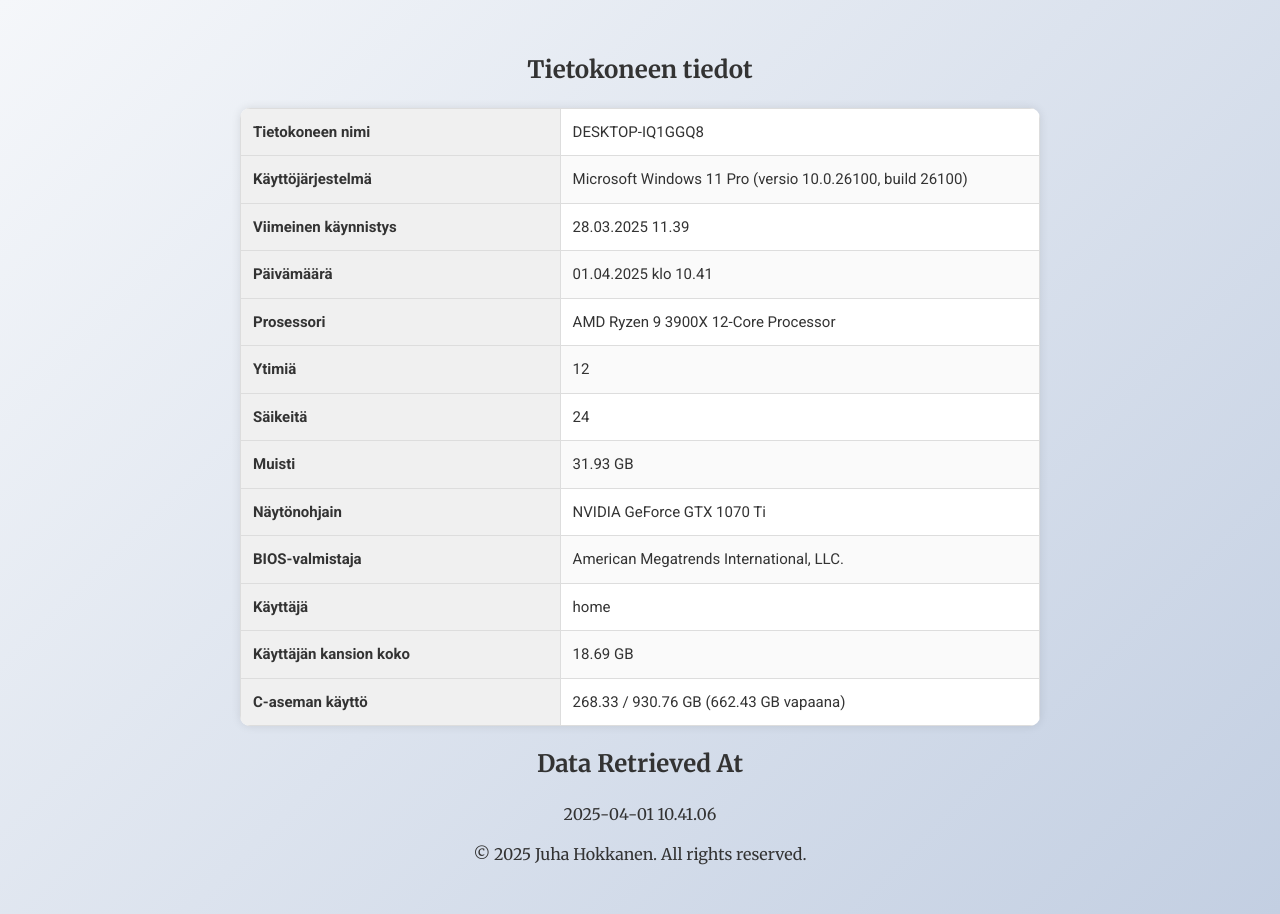
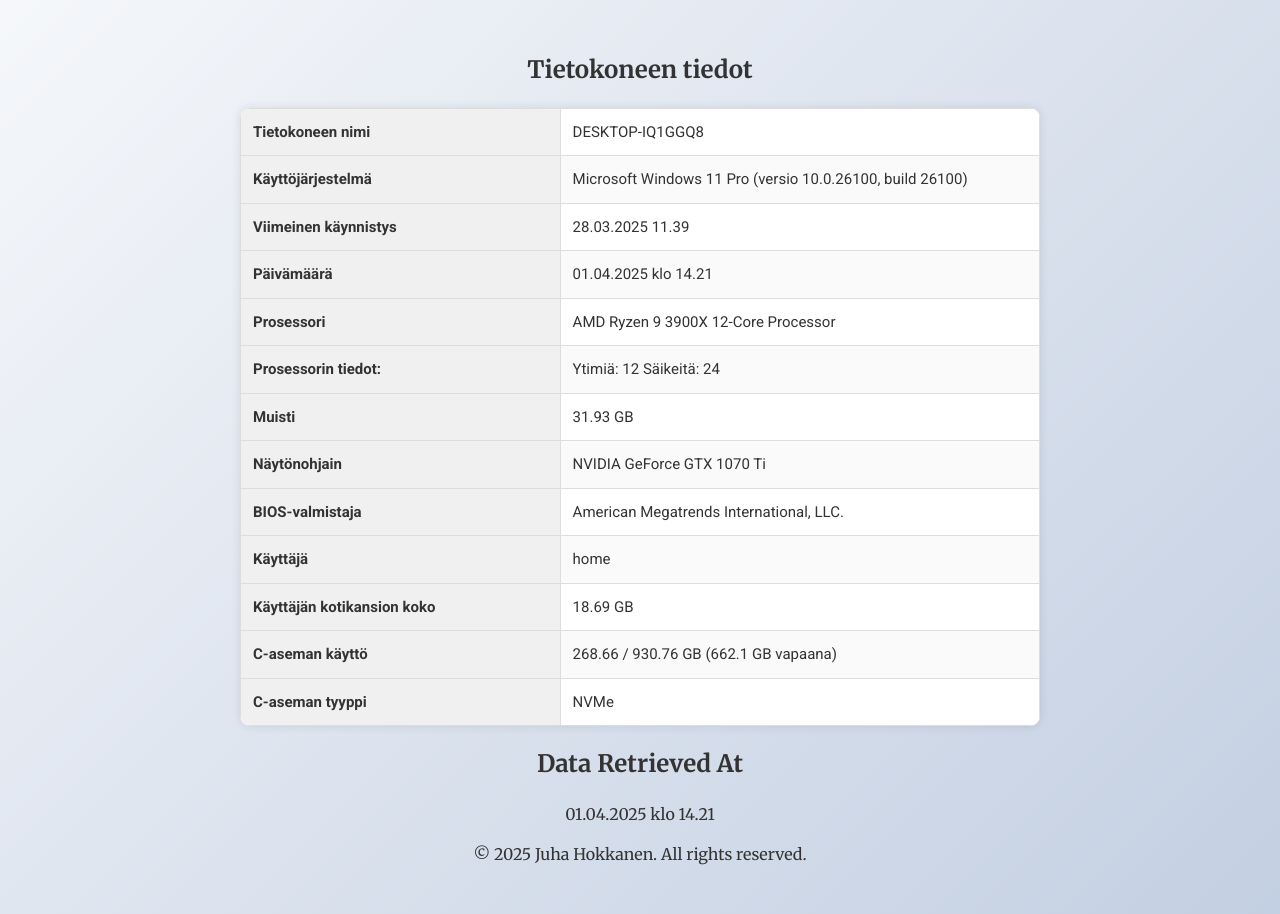
Before and after one commit to JuhaHokkanen/pc-info-app, a React (Vite) app: page / in a window 1280 px wide. Built offline with nearby package versions, Linux system fonts and the light colour scheme.

Commit message:
Pientä viilausta

```diff
--- a/public/pcinfo.json
+++ b/public/pcinfo.json
@@ -1,11 +1,13 @@
 {
   "BIOS": {
+    "BIOSVersion": "ALASKA - 1072009 / FGg / American Megatrends - 50011",
     "Manufacturer": "American Megatrends International, LLC."
   },
-  "Processor": {
-    "Cores": 12,
-    "Threads": 24,
-    "Name": "AMD Ryzen 9 3900X 12-Core Processor            "
+  "Graphics": {
+    "GPU": "NVIDIA GeForce GTX 1070 Ti"
+  },
+  "Memory": {
+    "TotalMemoryGB": 31.93
   },
   "User": {
     "FolderSizeGB": 18.69,
@@ -13,23 +15,23 @@
   },
   "Disk": {
     "TotalSizeGB": 930.76,
-    "UsedSpaceGB": 268.33,
-    "FreeSpaceGB": 662.43,
-    "Drive": "C:"
-  },
-  "Graphics": {
-    "GPU": "NVIDIA GeForce GTX 1070 Ti"
-  },
-  "Memory": {
-    "TotalMemoryGB": 31.93
+    "Drive": "C:",
+    "UsedSpaceGB": 268.66,
+    "Type": "NVMe",
+    "FreeSpaceGB": 662.1
   },
   "System": {
+    "Uptime": "4d 2h 41min",
     "OSName": "Microsoft Windows 11 Pro",
+    "LastBoot": "28.03.2025 11.39",
+    "OSBuild": "26100",
     "OSVersion": "10.0.26100",
-    "Timestamp": "2025-04-01 10.41.06",
-    "Uptime": "3d 23h 1min",
-    "LastBoot": "28.03.2025 11.39",
     "ComputerName": "DESKTOP-IQ1GGQ8",
-    "OSBuild": "26100"
+    "Timestamp": "2025-04-01 14.21.29"
+  },
+  "Processor": {
+    "Name": "AMD Ryzen 9 3900X 12-Core Processor            ",
+    "Threads": 24,
+    "Cores": 12
   }
 }
--- a/src/PcInfo.jsx
+++ b/src/PcInfo.jsx
@@ -59,22 +59,23 @@
           <Row label="Päivämäärä" value={formatTimestamp(info.System.Timestamp)} />
 
           <Row label="Prosessori" value={info.Processor.Name} />
-          <Row label="Ytimiä" value={info.Processor.Cores} />
-          <Row label="Säikeitä" value={info.Processor.Threads} />
+          <Row label="Prosessorin tiedot: " value={`Ytimiä: ${info.Processor.Cores} Säikeitä: ${info.Processor.Threads}`} />
+
           <Row label="Muisti" value={`${info.Memory.TotalMemoryGB} GB`} />
           <Row label="Näytönohjain" value={info.Graphics.GPU} />
           <Row label="BIOS-valmistaja" value={info.BIOS.Manufacturer} />
           <Row label="Käyttäjä" value={info.User.Username} />
-          <Row label="Käyttäjän kansion koko" value={`${info.User.FolderSizeGB} GB`} />
+          <Row label="Käyttäjän kotikansion koko" value={`${info.User.FolderSizeGB} GB`} />
           <Row label="C-aseman käyttö" value={`${info.Disk.UsedSpaceGB} / ${info.Disk.TotalSizeGB} GB (${info.Disk.FreeSpaceGB} GB vapaana)`} />
+          <Row label="C-aseman tyyppi" value={info.Disk.Type} />
         </tbody>
       </table>
 
       {/* Näytetään keruun aikaleima suoraan (ISO-tyyli) */}
       <h2>Data Retrieved At</h2>
-      <p>{info.System.Timestamp}</p>
+      <p>{formatTimestamp(info.System.Timestamp)}</p>
 
-      {/* Alatunniste eli footer */}
+      {/* footer */}
       <footer>
         <p>&copy; 2025 Juha Hokkanen. All rights reserved.</p>
       </footer>
```
Also changed, not shown: 1 other file (tests, documents, lock files or other folders).
